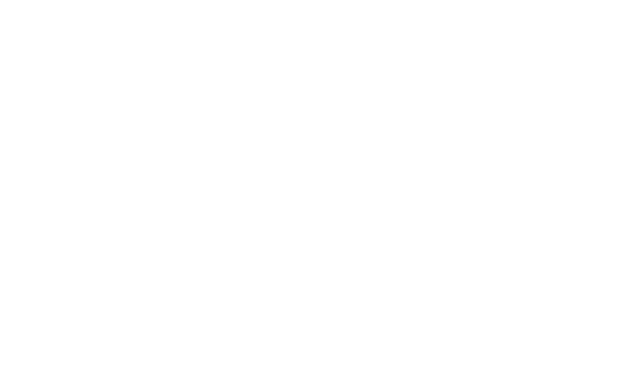
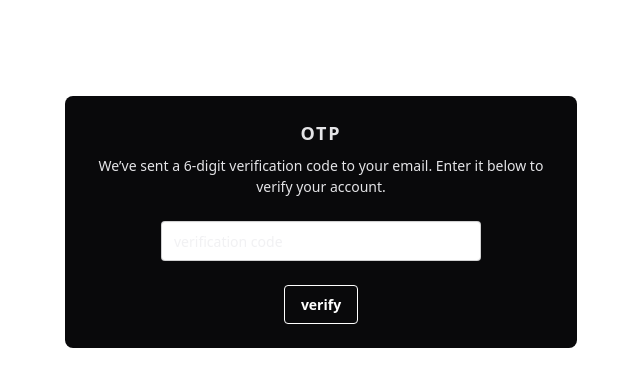
Before and after one commit to rahulp-97/blend-bond-frontend, a React app: page /verification in a window 1280 px wide. Before the commit this address had no page. Shown: the top 386 px of the page, without its empty margins (319-959 px from the left). Built offline with nearby package versions, Linux system fonts and the light colour scheme; sample sign-in values are in the browser's storage; the HTML template or start-up script is replaced by a standard one.

Commit message:
otp verification email api integration, new routes for verification & ui, redirecting based on user verification & restrications

```diff
--- a/src/App.jsx
+++ b/src/App.jsx
@@ -7,6 +7,8 @@
 import Profile from "./components/Profile";
 import Connections from "./components/Connections";
 import Requests from "./components/Requests";
+import Verification from "./components/Verification";
+import VerifyExisting from "./components/VerifyExisting";
 
 function App() {
   return (
@@ -21,6 +23,8 @@
               <Route path="/profile" element={<Profile />} />
               <Route path="/requests" element={<Requests />} />
             </Route>
+            <Route path="/verification" element={<Verification />} />
+            <Route path="/verify-existing" element={<VerifyExisting />} />
           </Routes>
         </BrowserRouter>
       </Provider>
--- a/src/components/Feed.jsx
+++ b/src/components/Feed.jsx
@@ -3,6 +3,7 @@
 import { BASE_URL } from '../utils/constants';
 import { useDispatch, useSelector } from 'react-redux';
 import { addFeed } from '../redux-toolkit/feedSlice';
+import { removeUser } from '../redux-toolkit/userSlice';
 import UserCard from './UserCard';
 import { useNavigate } from 'react-router-dom';
 
@@ -20,13 +21,18 @@
       });
       dispatch(addFeed(response?.data?.data));
     } catch(err) {
-      console.log(err);
+      if(err?.response?.data?.data === "unauthorized") {
+        localStorage.removeItem("auth");
+        localStorage.removeItem("unverified");
+        dispatch(removeUser());
+        navigate("/login", { replace: true });
+      }
     }
   };
 
   useEffect(() => {
     if(!userData) {
-      navigate('/login')
+      navigate('/login');
     }
     else if(!feedData?.length) {
       getFeed();
--- /dev/null
+++ b/src/components/Verification.jsx
@@ -0,0 +1,111 @@
+import axios from "axios";
+import { useEffect, useRef, useState } from "react";
+import { BASE_URL } from "../utils/constants";
+import { useNavigate, useSearchParams } from "react-router-dom";
+import { isEmptyObject } from "../utils/utils";
+import { useDispatch } from "react-redux";
+import { addUser } from "../redux-toolkit/userSlice";
+
+const Verification = () => {
+    const [searchParams] = useSearchParams();
+    const [validationErr, setValidationErr] = useState("");
+    const [isLoading, setIsLoading] = useState(false);
+    const inputRef = useRef(null);
+    const navigate = useNavigate();
+    const dispatch = useDispatch();
+
+
+    const verifiedUser = JSON.parse(localStorage.getItem("auth"));
+    const unverifiedUser = JSON.parse(localStorage.getItem("unverified"));
+    const emailId = searchParams.get("email");
+
+    const handleVerificaton = async () => {
+        const val = inputRef.current.value.trim();
+        if(!val || val.length !== 6) {
+            setValidationErr("code must be of 6 digits");
+            return;
+        };
+        if(!/.+@.+\..+/.test(emailId) || !emailId) {
+            setValidationErr("valid email id required");
+            navigate("/login");
+            return;
+        };
+
+        try {
+            const response = await axios.post(`${BASE_URL}/verify`, {
+                emailId,
+                otp: val
+            }, {
+                withCredentials: true
+            });
+            localStorage.removeItem("auth");
+            const verifiedUserData = response?.data?.data;
+            localStorage.setItem("auth", JSON.stringify(verifiedUserData));
+            localStorage.removeItem("unverified");
+
+            dispatch(addUser(verifiedUserData));
+
+            navigate("/", {replace: true});
+        } catch (error) {
+            console.log(error);
+            setValidationErr(error?.response?.data?.message);
+        }
+    };
+
+    const handleBlur = (e) => {
+        const otp = e.target.value?.trim();
+        if (otp?.length !== 6) {
+            setValidationErr("code must be of 6 digits");
+        } else if (otp?.length === 6) {
+            setValidationErr("");
+        }
+    };
+    const handleChange = (e) => {
+        const otp = e.target.value?.trim();
+        if (otp?.length === 6) {
+            setValidationErr("");
+        }
+    };
+
+    useEffect(() => {
+        if((!unverifiedUser || isEmptyObject(unverifiedUser)) && !verifiedUser) {
+            navigate("/login", { replace: true });
+        }
+        if(verifiedUser && verifiedUser?.isVerified) {
+            navigate("/", { replace: true });
+        }
+    }, []);
+    return (
+        <div className="flex justify-center mt-24">
+            <div className="card bg-neutral text-neutral-content w-[40%]">
+                <div className="card-body items-center text-center">
+                    <h2 className="card-title tracking-widest">OTP</h2>
+                    <p>We’ve sent a 6-digit verification code to your email. Enter it below to verify your account.</p>
+                    <input
+                        type="number"
+                        className="input validator mt-4"
+                        required
+                        placeholder="verification code"
+                        onBlur={handleBlur}
+                        onChange={handleChange}
+                        ref={inputRef}
+                    />
+                    {validationErr && <p className="text-red-400">
+                        {validationErr}
+                    </p>}
+                    <div className="card-actions justify-end mt-4">
+                        <button
+                            className="bg-transparent cursor-pointer hover:bg-white text-white font-semibold hover:text-black py-2 px-4 border border-white hover:border-transparent rounded"
+                            onClick={handleVerificaton}
+                        >
+                            verify
+                        </button>
+                    </div>
+                </div>
+            </div>
+        </div>
+    )
+};
+
+
+export default Verification;
--- /dev/null
+++ b/src/components/VerifyExisting.jsx
@@ -0,0 +1,117 @@
+import axios from "axios";
+import { useEffect, useRef, useState } from "react";
+import { BASE_URL } from "../utils/constants";
+import { useNavigate, useSearchParams } from "react-router-dom";
+import { isEmptyObject } from "../utils/utils";
+import { useDispatch } from "react-redux";
+import { addUser, removeUser } from "../redux-toolkit/userSlice";
+
+const VerifyExisting = () => {
+    const [searchParams] = useSearchParams();
+    const [validationErr, setValidationErr] = useState("");
+    const [isLoading, setIsLoading] = useState(false);
+    const inputRef = useRef(null);
+    const navigate = useNavigate();
+    const dispatch = useDispatch();
+
+
+    const verifiedUser = JSON.parse(localStorage.getItem("auth"));
+    const unverifiedUser = JSON.parse(localStorage.getItem("unverified"));
+    const emailId = searchParams.get("email");
+
+    const handleVerificaton = async () => {
+        const val = inputRef.current.value.trim();
+        if (!val || val.length !== 6) {
+            setValidationErr("code must be of 6 digits");
+            return;
+        };
+        if (!/.+@.+\..+/.test(emailId) || !emailId) {
+            setValidationErr("valid email id required");
+            navigate("/login");
+            return;
+        };
+
+        try {
+            const response = await axios.post(`${BASE_URL}/verify`, {
+                emailId,
+                otp: val
+            }, {
+                withCredentials: true
+            });
+            localStorage.removeItem("auth");
+            const verifiedUserData = response?.data?.data;
+            localStorage.setItem("auth", JSON.stringify(verifiedUserData));
+            localStorage.removeItem("unverified");
+
+            dispatch(addUser(verifiedUserData));
+
+            navigate("/", { replace: true });
+        } catch (error) {
+            console.log(error);
+            setValidationErr(error?.response?.data?.message);
+        }
+    };
+
+    const handleBlur = (e) => {
+        const otp = e.target.value?.trim();
+        if (otp?.length !== 6) {
+            setValidationErr("code must be of 6 digits");
+        } else if (otp?.length === 6) {
+            setValidationErr("");
+        }
+    };
+    const handleChange = (e) => {
+        const otp = e.target.value?.trim();
+        if (otp?.length === 6) {
+            setValidationErr("");
+        }
+    };
+
+    useEffect(() => {
+        if ((!unverifiedUser || isEmptyObject(unverifiedUser)) && !verifiedUser) {
+            dispatch(removeUser());
+            navigate("/login", { replace: true });
+        }
+        if (verifiedUser && verifiedUser?.isVerified) {
+            navigate("/", { replace: true });
+        }
+        if(verifiedUser && !verifiedUser?.isVerified) {
+            localStorage?.removeItem("auth");
+            dispatch(removeUser());
+            navigate("/login", { replace: true });
+        }
+    }, []);
+    return (
+        <div className="flex justify-center mt-24">
+            <div className="card bg-neutral text-neutral-content w-[40%]">
+                <div className="card-body items-center text-center">
+                    <h2 className="card-title tracking-widest">OTP</h2>
+                    <p>We’ve sent a 6-digit verification code to your email. Enter it below to verify your account.</p>
+                    <input
+                        type="number"
+                        className="input validator mt-4"
+                        required
+                        placeholder="verification code"
+                        onBlur={handleBlur}
+                        onChange={handleChange}
+                        ref={inputRef}
+                    />
+                    {validationErr && <p className="text-red-400">
+                        {validationErr}
+                    </p>}
+                    <div className="card-actions justify-end mt-4">
+                        <button
+                            className="bg-transparent cursor-pointer hover:bg-white text-white font-semibold hover:text-black py-2 px-4 border border-white hover:border-transparent rounded"
+                            onClick={handleVerificaton}
+                        >
+                            verify
+                        </button>
+                    </div>
+                </div>
+            </div>
+        </div>
+    )
+};
+
+
+export default VerifyExisting;
```
Also changed, not shown: src/components/Login.jsx (+30 -9 lines).
